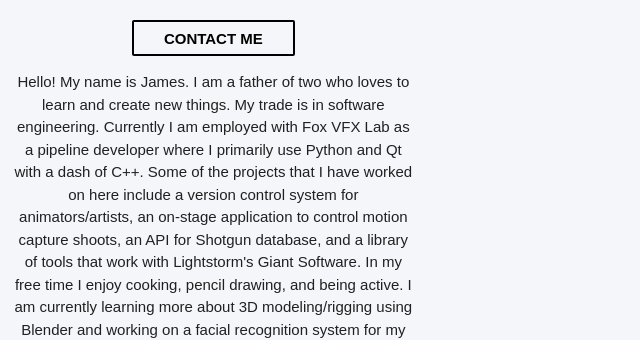
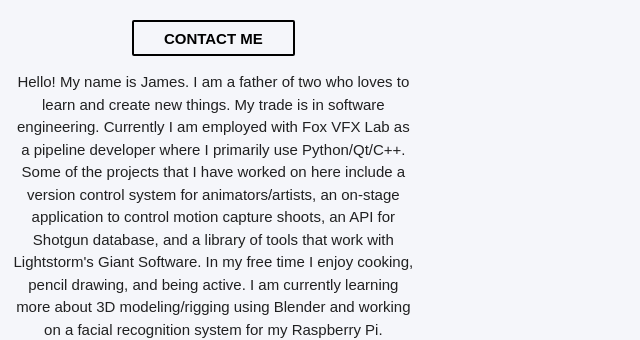
Before and after one commit to JamesWhiteleyIV/JamesWhiteleyIV.github.io, a plain HTML site: page index.html in a window 1280 px wide. Shown: the part 460-800 px from the top of the page, without its empty margins (0-640 px from the left). Drawn offline with nearby package versions, Linux system fonts and the light colour scheme; no server answers; a web font is replaced by a local one.

Commit message:
updated resume

```diff
--- a/index.html
+++ b/index.html
@@ -42,8 +42,7 @@
                 <p>Hello! My name is James. I am a father of two who loves to
                 learn and create new things. My trade is in software
                 engineering. Currently I am employed with Fox VFX Lab as a pipeline
-                developer where I primarily use Python and Qt with a dash of
-                C++. Some of the projects that I have
+                developer where I primarily use Python/Qt/C++. Some of the projects that I have
                 worked on here include a version control system for
                 animators/artists, an on-stage application to control
                 motion capture shoots, an API for Shotgun database, and a
```
Also changed, not shown: 1 other file.
